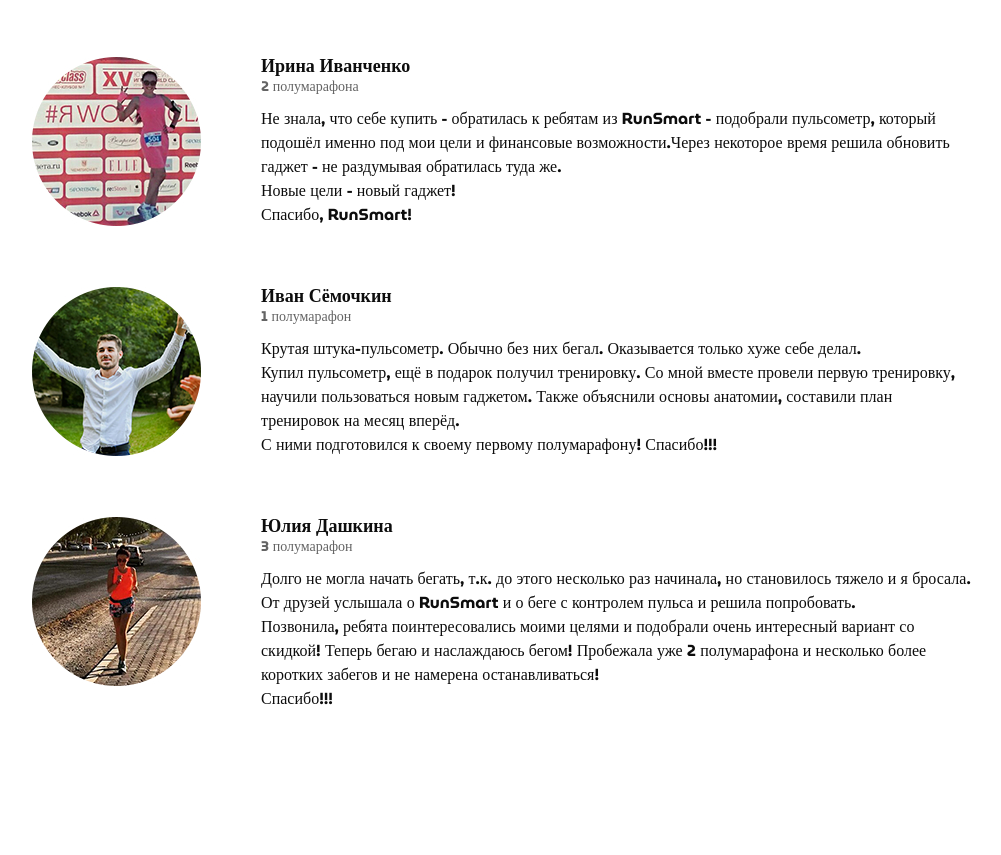
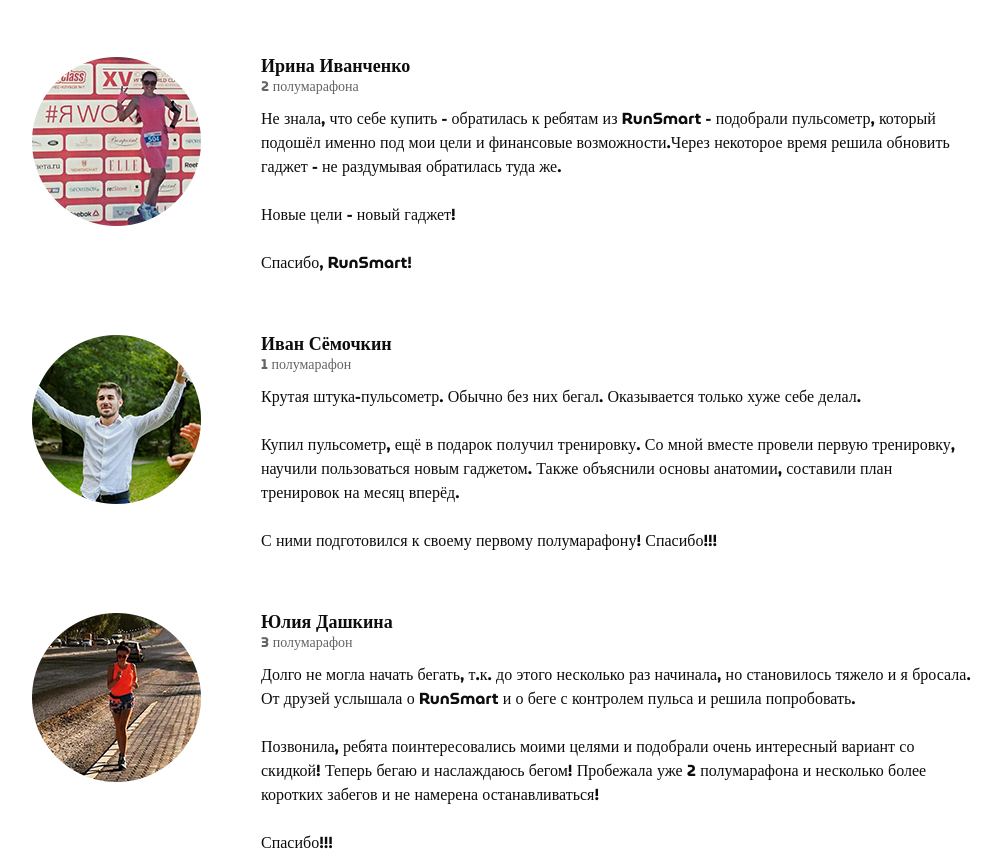
Before and after one commit to SanduPalii/RunSmart, a website: page docs/index.html in a window 1280 px wide. Shown: the part 4058-4913 px from the top of the page, without its empty margins (138-1139 px from the left). Before the commit the page ends 4769 px from the top, so only its background shows below. Drawn offline with nearby package versions, Linux system fonts and the light colour scheme.

Commit message:
index/ block feedback

```diff
--- a/docs/index.html
+++ b/docs/index.html
@@ -397,7 +397,7 @@
         <div class="feedback__info">
           <div class="feedback__info__name">Ирина Иванченко </div>
           <div class="feedback__info__trophy">2 полумарафона</div>
-          <div class="feedback__info__comment">Не знала, что себе купить - обратилась к ребятам из RunSmart - подобрали пульсометр, который подошёл именно под мои цели и финансовые возможности.Через некоторое время решила обновить гаджет - не раздумывая обратилась туда же.<br>Новые цели - новый гаджет!<br>
+          <div class="feedback__info__comment">Не знала, что себе купить - обратилась к ребятам из RunSmart - подобрали пульсометр, который подошёл именно под мои цели и финансовые возможности.Через некоторое время решила обновить гаджет - не раздумывая обратилась туда же.<br><br>Новые цели - новый гаджет!<br><br>
             Спасибо, RunSmart! </div>
         </div>
       </div>
@@ -406,7 +406,7 @@
         <div class="feedback__info">
           <div class="feedback__info__name">Иван Сёмочкин</div>
           <div class="feedback__info__trophy">1 полумарафон</div>
-          <div class="feedback__info__comment">Крутая штука-пульсометр. Обычно без них бегал. Оказывается только хуже себе делал.<br> Купил пульсометр, ещё в подарок получил тренировку. Со мной вместе провели первую тренировку, научили пользоваться новым гаджетом. Также объяснили основы анатомии, составили план тренировок на месяц вперёд.<br>С ними подготовился к своему первому полумарафону! Спасибо!!!</div>
+          <div class="feedback__info__comment">Крутая штука-пульсометр. Обычно без них бегал. Оказывается только хуже себе делал.<br><br> Купил пульсометр, ещё в подарок получил тренировку. Со мной вместе провели первую тренировку, научили пользоваться новым гаджетом. Также объяснили основы анатомии, составили план тренировок на месяц вперёд.<br><br>С ними подготовился к своему первому полумарафону! Спасибо!!!</div>
         </div>
       </div>
       <div class="feedback__inner">
@@ -414,7 +414,7 @@
         <div class="feedback__info">
           <div class="feedback__info__name">Юлия Дашкина</div>
           <div class="feedback__info__trophy">3 полумарафон</div>
-          <div class="feedback__info__comment">Долго не могла начать бегать, т.к. до этого несколько раз начинала, но становилось тяжело и я бросала. От друзей услышала о RunSmart и о беге с контролем пульса и решила попробовать.<br>Позвонила, ребята поинтересовались моими целями и подобрали очень интересный вариант со скидкой! Теперь бегаю и наслаждаюсь бегом! Пробежала уже 2 полумарафона и несколько более коротких забегов и не намерена останавливаться!<br>Спасибо!!!</div>
+          <div class="feedback__info__comment">Долго не могла начать бегать, т.к. до этого несколько раз начинала, но становилось тяжело и я бросала. От друзей услышала о RunSmart и о беге с контролем пульса и решила попробовать.<br><br>Позвонила, ребята поинтересовались моими целями и подобрали очень интересный вариант со скидкой! Теперь бегаю и наслаждаюсь бегом! Пробежала уже 2 полумарафона и несколько более коротких забегов и не намерена останавливаться!<br><br>Спасибо!!!</div>
         </div>
       </div>
     </div>
```
